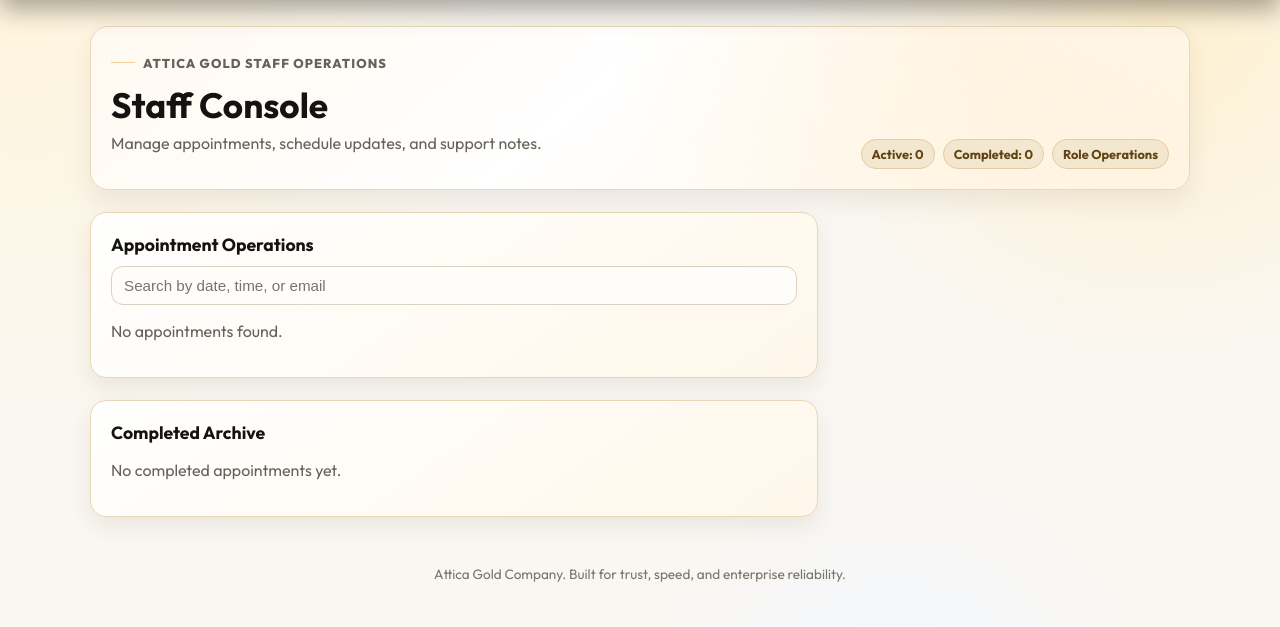
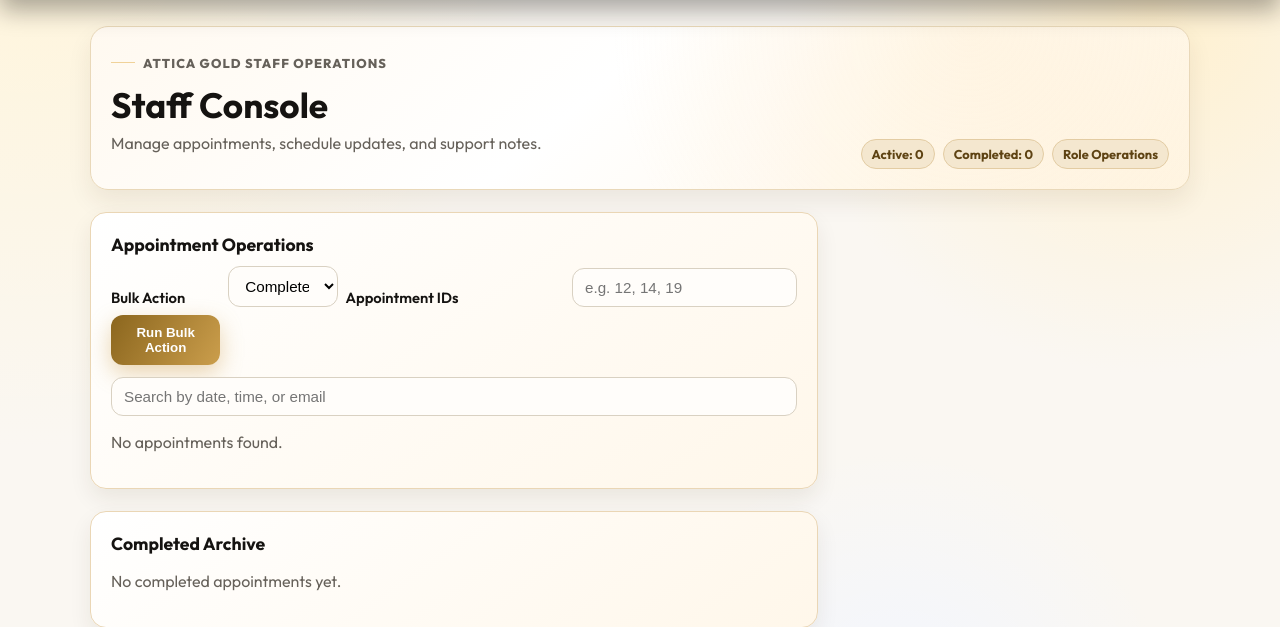
Before and after one commit to Kaif0333/Attica-Gold-Project, a FastAPI app: page /staff in a window 1280 px wide. Shown: the part 59-686 px from the top of the page. Run offline with FastAPI, Linux system fonts and the light colour scheme; the visitor is signed in with stand-in values (Sample User, id 1); data that the repository does not hold is empty.

Commit message:
feat: add bulk staff actions and enhanced admin appointment controls

```diff
--- a/app/main.py
+++ b/app/main.py
@@ -145,6 +145,10 @@ def has_staff_access(request: Request) -> bool:
     return request.session.get("role") in {"staff", "admin"}
 
 
+def has_admin_access(request: Request) -> bool:
+    return request.session.get("role") == "admin"
+
+
 def record_appointment_event(
     db: Session,
     appointment_id: int,
@@ -195,6 +199,14 @@ def _normalize_recent_audit_logs(logs: list[AuditLog], limit: int = 100) -> list
     return normalized
 
 
+def _bulk_operation_summary(action: str, count: int) -> str:
+    if action == "complete":
+        return f"Marked {count} appointments as completed."
+    if action == "cancel":
+        return f"Cancelled {count} appointments."
+    return f"Processed {count} appointments."
+
+
 def _set_pending_otp(request: Request, action: str, payload: dict) -> str | None:
     now_ts = int(datetime.now(timezone.utc).timestamp())
     otp_code = generate_otp_code()
@@ -979,6 +991,96 @@ def staff_add_appointment_note(
         note=clean_note,
     )
     set_flash(request, "Support note added.", "success")
+    return RedirectResponse("/staff", status_code=303)
+
+
+@app.post("/staff/appointments/bulk")
+def staff_bulk_appointments_action(
+    request: Request,
+    action: str = Form(...),
+    appointment_ids: str = Form(...),
+    csrf_token: str = Form(...),
+    db: Session = Depends(get_db),
+):
+    actor_id = request.session.get("user_id")
+    actor_email = request.session.get("user")
+    if not actor_id:
+        return RedirectResponse("/login", status_code=303)
+    if not has_staff_access(request):
+        set_flash(request, "Staff access required.", "error")
+        return RedirectResponse("/dashboard", status_code=303)
+    if not validate_csrf_token(request, csrf_token):
+        set_flash(request, "Invalid security token. Please refresh and try again.", "error")
+        return RedirectResponse("/staff", status_code=303)
+
+    normalized_action = action.strip().lower()
+    if normalized_action not in {"complete", "cancel"}:
+        set_flash(request, "Invalid bulk action selected.", "error")
+        return RedirectResponse("/staff", status_code=303)
+
+    parsed_ids: list[int] = []
+    for part in appointment_ids.split(","):
+        token = part.strip()
+        if not token:
+            continue
+        if not token.isdigit():
+            set_flash(request, "Appointment IDs must be comma-separated numbers.", "error")
+            return RedirectResponse("/staff", status_code=303)
+        parsed_ids.append(int(token))
+
+    if not parsed_ids:
+        set_flash(request, "Provide at least one appointment ID.", "error")
+        return RedirectResponse("/staff", status_code=303)
+
+    appointments = db.query(Appointment).filter(Appointment.id.in_(parsed_ids)).all()
+    if not appointments:
+        set_flash(request, "No matching appointments found.", "error")
+        return RedirectResponse("/staff", status_code=303)
+
+    processed = 0
+    for appointment in appointments:
+        if normalized_action == "complete":
+            if appointment.status == "cancelled":
+                continue
+            appointment.status = "completed"
+            appointment.updated_at = datetime.now(timezone.utc)
+            db.commit()
+            log_event(
+                db,
+                "STAFF_APPOINTMENT_COMPLETED",
+                user_id=actor_id,
+                user_email=actor_email,
+                ip_address=client_ip(request),
+                details=f"Completed appointment {appointment.id} for {appointment.user_email}.",
+            )
+            record_appointment_event(
+                db,
+                appointment_id=appointment.id,
+                action="completed",
+                actor_id=actor_id,
+                actor_email=actor_email,
+                actor_role=request.session.get("role"),
+                note=f"Bulk completed for {appointment.user_email}.",
+            )
+            processed += 1
+            continue
+
+        if appointment.status == "completed":
+            continue
+        log_event(
+            db,
+            "STAFF_APPOINTMENT_CANCELLED",
+            user_id=actor_id,
+            user_email=actor_email,
+            ip_address=client_ip(request),
+            details=f"Cancelled appointment {appointment.id} for {appointment.user_email} on {appointment.date} {appointment.time}.",
+        )
+        db.query(AppointmentEvent).filter(AppointmentEvent.appointment_id == appointment.id).delete()
+        db.delete(appointment)
+        db.commit()
+        processed += 1
+
+    set_flash(request, _bulk_operation_summary(normalized_action, processed), "success")
     return RedirectResponse("/staff", status_code=303)
 
 
@@ -1060,6 +1162,91 @@ def admin_export_appointments_csv(request: Request, db: Session = Depends(get_db
     )
 
 
+@app.post("/admin/appointments/{appointment_id}/complete")
+def admin_complete_appointment(
+    request: Request,
+    appointment_id: int,
+    csrf_token: str = Form(...),
+    db: Session = Depends(get_db),
+):
+    actor_id = request.session.get("user_id")
+    actor_email = request.session.get("user")
+    if not actor_id:
+        return RedirectResponse("/login", status_code=303)
+    if not has_admin_access(request):
+        set_flash(request, "Admin access required.", "error")
+        return RedirectResponse("/dashboard", status_code=303)
+    if not validate_csrf_token(request, csrf_token):
+        set_flash(request, "Invalid security token. Please refresh and try again.", "error")
+        return RedirectResponse("/admin", status_code=303)
+
+    appointment = db.query(Appointment).filter(Appointment.id == appointment_id).first()
+    if not appointment:
+        set_flash(request, "Appointment not found.", "error")
+        return RedirectResponse("/admin", status_code=303)
+    if appointment.status != "completed":
+        appointment.status = "completed"
+        appointment.updated_at = datetime.now(timezone.utc)
+        db.commit()
+        log_event(
+            db,
+            "ADMIN_APPOINTMENT_COMPLETED",
+            user_id=actor_id,
+            user_email=actor_email,
+            ip_address=client_ip(request),
+            details=f"Completed appointment {appointment.id} for {appointment.user_email}.",
+        )
+        record_appointment_event(
+            db,
+            appointment_id=appointment.id,
+            action="completed",
+            actor_id=actor_id,
+            actor_email=actor_email,
+            actor_role="admin",
+            note="Completed from admin console.",
+        )
+    set_flash(request, "Appointment marked as completed.", "success")
+    return RedirectResponse("/admin", status_code=303)
+
+
+@app.post("/admin/appointments/{appointment_id}/delete")
+def admin_delete_appointment(
+    request: Request,
+    appointment_id: int,
+    csrf_token: str = Form(...),
+    db: Session = Depends(get_db),
+):
+    actor_id = request.session.get("user_id")
+    actor_email = request.session.get("user")
+    if not actor_id:
+        return RedirectResponse("/login", status_code=303)
+    if not has_admin_access(request):
+        set_flash(request, "Admin access required.", "error")
+        return RedirectResponse("/dashboard", status_code=303)
+    if not validate_csrf_token(request, csrf_token):
+        set_flash(request, "Invalid security token. Please refresh and try again.", "error")
+        return RedirectResponse("/admin", status_code=303)
+
+    appointment = db.query(Appointment).filter(Appointment.id == appointment_id).first()
+    if not appointment:
+        set_flash(request, "Appointment not found.", "error")
+        return RedirectResponse("/admin", status_code=303)
+    details = f"Deleted appointment {appointment.id} for {appointment.user_email} on {appointment.date} {appointment.time}."
+    log_event(
+        db,
+        "ADMIN_APPOINTMENT_DELETED",
+        user_id=actor_id,
+        user_email=actor_email,
+        ip_address=client_ip(request),
+        details=details,
+    )
+    db.query(AppointmentEvent).filter(AppointmentEvent.appointment_id == appointment.id).delete()
+    db.delete(appointment)
+    db.commit()
+    set_flash(request, "Appointment deleted.", "success")
+    return RedirectResponse("/admin", status_code=303)
+
+
 @app.get("/admin/bootstrap-status")
 def admin_bootstrap_status(request: Request, db: Session = Depends(get_db)):
     actor_id = request.session.get("user_id")
--- a/static/css/site.css
+++ b/static/css/site.css
@@ -797,6 +797,13 @@ input:focus {
     white-space: nowrap;
 }
 
+.staff-bulk-form {
+    margin-bottom: 12px;
+    grid-template-columns: 1fr 1fr 2fr auto;
+    align-items: end;
+    gap: 8px;
+}
+
 .timeline-list {
     display: grid;
     gap: 6px;
@@ -949,4 +956,9 @@ input:focus {
     .staff-action-form {
         min-width: 220px;
     }
+
+    .staff-bulk-form {
+        grid-template-columns: 1fr;
+        align-items: stretch;
+    }
 }
--- a/templates/staff.html
+++ b/templates/staff.html
@@ -17,6 +17,17 @@
 <section class="panel-grid">
     <article class="panel wide premium-panel">
         <h3>Appointment Operations</h3>
+        <form method="post" action="/staff/appointments/bulk" class="form-grid staff-bulk-form">
+            <input type="hidden" name="csrf_token" value="{{ csrf_token }}">
+            <label for="bulk_action">Bulk Action</label>
+            <select id="bulk_action" name="action">
+                <option value="complete">Complete</option>
+                <option value="cancel">Cancel</option>
+            </select>
+            <label for="bulk_ids">Appointment IDs</label>
+            <input id="bulk_ids" type="text" name="appointment_ids" placeholder="e.g. 12, 14, 19" required>
+            <button class="btn btn-primary glow-btn" type="submit">Run Bulk Action</button>
+        </form>
         <input type="text" placeholder="Search by date, time, or email" data-filter-target="#staff-appointments-table">
         {% if appointments %}
         <div class="table-wrap">
```
Also changed, not shown: templates/admin.html (+13 -0 lines), tests/test_web_flow.py (+118 -0 lines).
